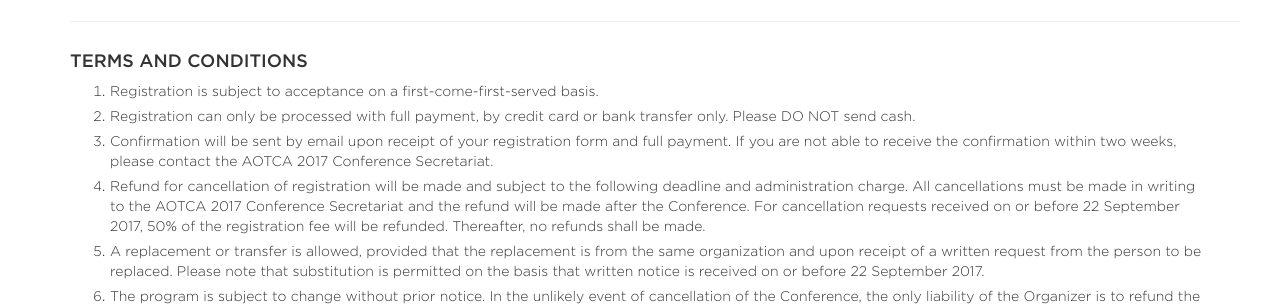
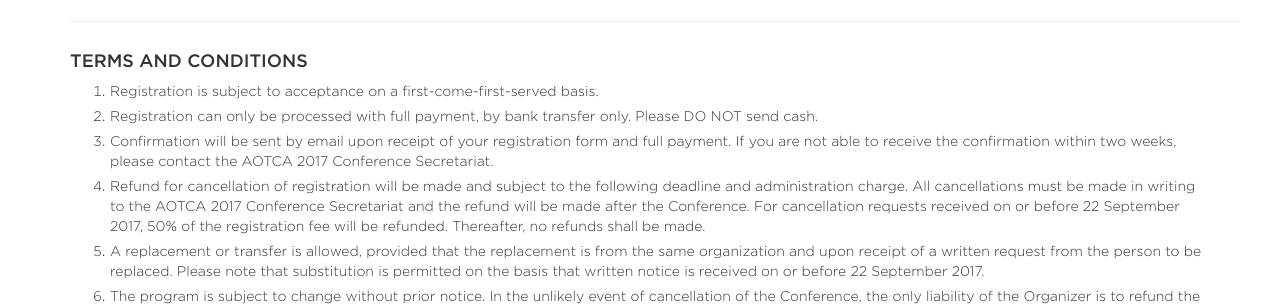
Before and after one commit to aotca2017/aotca2017international, a Jekyll site: the page built from index.html, in a window 1280 px wide and 900 px high, scrolled down 2369 px. Shown: the part 150-456 px from the top of the window. Built offline with Jekyll 4.4.1, drawn with Linux system fonts in a browser that asks for light colours.

Commit message:
Updated t&c

```diff
--- a/_includes/content.html
+++ b/_includes/content.html
@@ -272,7 +272,7 @@
             <h4 class="text-medium">TERMS AND CONDITIONS</h4>
             <ol>
                 <li>Registration is subject to acceptance on a first-come-first-served basis.</li>
-                <li>Registration can only be processed with full payment, by credit card or bank transfer only.  Please DO NOT send cash.</li>
+                <li>Registration can only be processed with full payment, by bank transfer only.  Please DO NOT send cash.</li>
                 <li>Confirmation will be sent by email upon receipt of your registration form and full payment. If you are not able to receive the confirmation within two weeks, please contact the AOTCA 2017 Conference Secretariat.</li>
                 <li>Refund for cancellation of registration will be made and subject to the following deadline and administration charge. All cancellations must be made in writing to the AOTCA 2017 Conference Secretariat and the refund will be made after the Conference. For cancellation requests received on or before 22 September 2017, 50% of the registration fee will be refunded. Thereafter, no refunds shall be made.</li>
                 <li>A replacement or transfer is allowed, provided that the replacement is from the same organization and upon receipt of a written request from the person to be replaced. Please note that substitution is permitted on the basis that written notice is received on or before 22 September 2017.</li>
```
